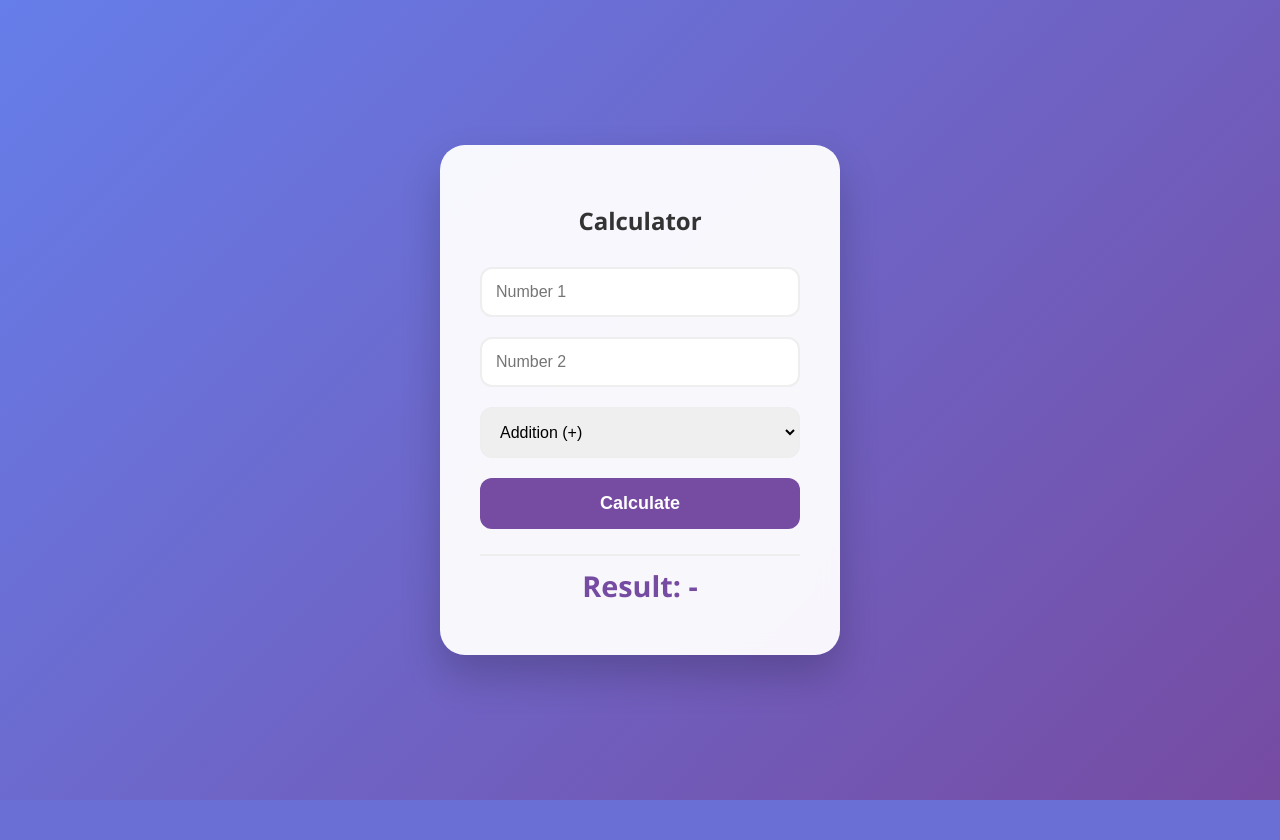
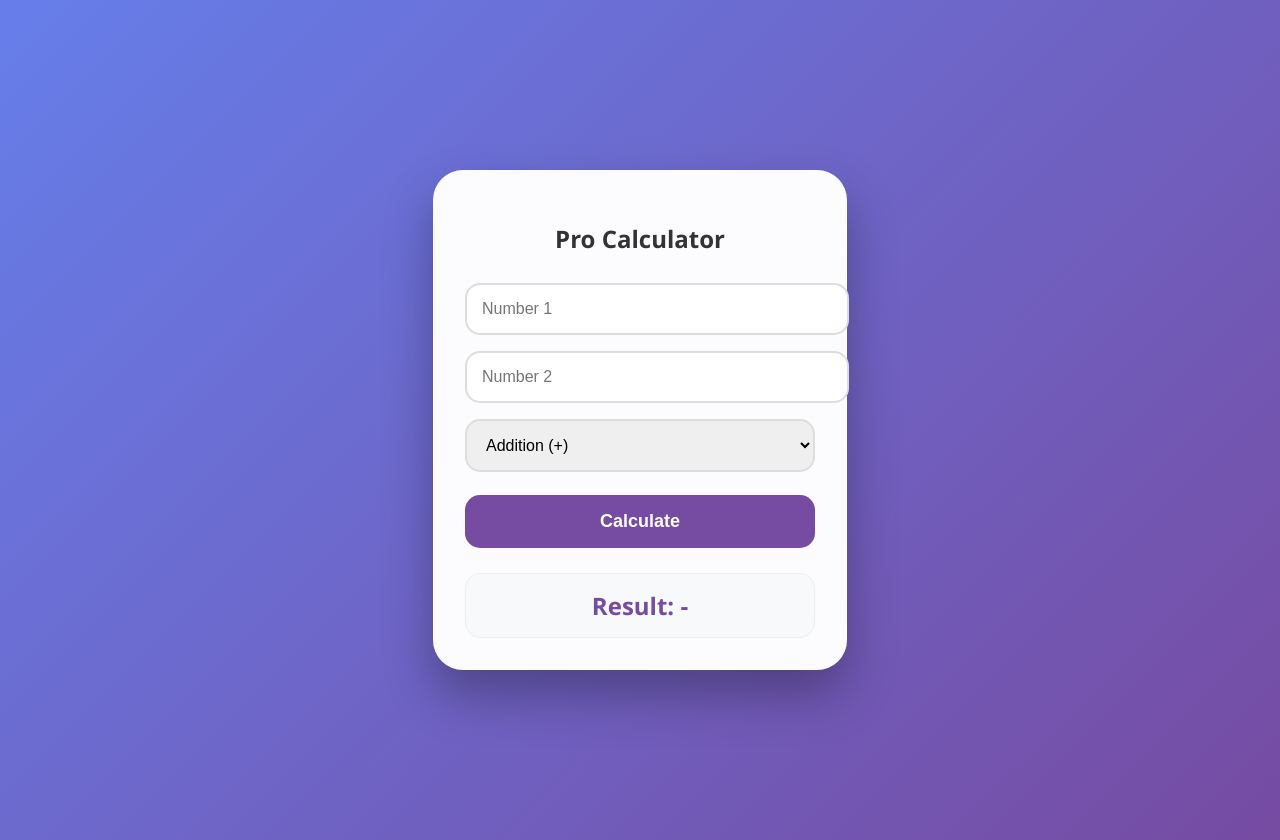
Before and after one commit to upthirahman-yare13/My-calculator, a Flask app: page / in a window 1280 px wide. Before the commit the page ends 800 px from the top, so only its background shows below. Run offline with Flask 3, Linux system fonts and the light colour scheme.

Commit message:
Enhance index.html with PWA and style updates

```diff
--- a/templates/index.html
+++ b/templates/index.html
@@ -2,49 +2,52 @@
 <html lang="en">
 <head>
     <meta charset="UTF-8">
-    <meta name="viewport" content="width=device-width, initial-scale=1.0">
+    <meta name="viewport" content="width=device-width, initial-scale=1.0, maximum-scale=1.0, user-scalable=no">
     <title>Pro Calculator</title>
-    <!-- PWA Settings -->
+    <!-- PWA Link-yada -->
     <link rel="manifest" href="/manifest.json">
+    <link rel="icon" href="/icon.png" type="image/png">
     <link rel="apple-touch-icon" href="/icon.png">
+    <meta name="theme-color" content="#764ba2">
+
     <style>
         body {
-            font-family: 'Segoe UI', Tahoma, Geneva, Verdana, sans-serif;
+            font-family: 'Segoe UI', Roboto, sans-serif;
             background: linear-gradient(135deg, #667eea 0%, #764ba2 100%);
             display: flex; justify-content: center; align-items: center;
-            height: 100vh; margin: 0;
+            min-height: 100vh; margin: 0; padding: 20px;
         }
         .calc-card {
-            background: rgba(255, 255, 255, 0.95);
-            padding: 2.5rem;
-            border-radius: 25px;
-            box-shadow: 0 20px 40px rgba(0,0,0,0.2);
-            width: 320px;
-            text-align: center;
-            backdrop-filter: blur(10px);
+            background: rgba(255, 255, 255, 0.98);
+            padding: 2rem; border-radius: 30px;
+            box-shadow: 0 25px 50px rgba(0,0,0,0.3);
+            width: 100%; max-width: 350px; text-align: center;
         }
-        h2 { color: #333; margin-bottom: 20px; }
+        h2 { color: #333; margin-bottom: 20px; font-weight: 700; }
         input, select {
-            width: 100%; padding: 14px; margin: 10px 0;
-            border: 2px solid #eee; border-radius: 12px;
-            font-size: 16px; box-sizing: border-box;
+            width: 100%; padding: 15px; margin: 8px 0;
+            border: 2px solid #ddd; border-radius: 15px;
+            font-size: 16px; outline: none; transition: 0.3s;
         }
+        input:focus { border-color: #764ba2; }
         button {
-            width: 100%; padding: 15px; margin-top: 10px;
+            width: 100%; padding: 16px; margin-top: 15px;
             background: #764ba2; color: white; border: none;
-            border-radius: 12px; font-size: 18px; font-weight: bold;
+            border-radius: 15px; font-size: 18px; font-weight: bold;
             cursor: pointer; transition: 0.3s;
         }
-        button:hover { background: #5a377d; transform: translateY(-2px); }
+        button:active { transform: scale(0.98); }
         #res {
-            font-size: 1.8rem; font-weight: bold; color: #764ba2;
-            margin-top: 25px; padding: 10px; border-top: 2px solid #eee;
+            font-size: 1.5rem; font-weight: 700; color: #764ba2;
+            margin-top: 25px; padding: 15px; background: #f8f9fa;
+            border-radius: 15px; border: 1px solid #eee;
         }
     </style>
 </head>
 <body>
+
     <div class="calc-card">
-        <h2>Calculator</h2>
+        <h2>Pro Calculator</h2>
         <input type="number" id="num1" placeholder="Number 1">
         <input type="number" id="num2" placeholder="Number 2">
         <select id="op">
@@ -62,7 +65,7 @@
             const btn = document.getElementById('calcBtn');
             const resDiv = document.getElementById('res');
 
-            btn.innerText = "Calculating...";
+            btn.innerText = "Processing...";
             btn.disabled = true;
 
             const data = {
@@ -78,9 +81,14 @@
                     body: JSON.stringify(data)
                 });
                 const res = await response.json();
-                resDiv.innerText = "Result: " + (res.result ?? res.error);
+
+                if (response.ok) {
+                    resDiv.innerText = "Result: " + res.result;
+                } else {
+                    resDiv.innerText = "Error: " + (res.error || "Failed");
+                }
             } catch (err) {
-                resDiv.innerText = "Error!";
+                resDiv.innerText = "Check Connection!";
             } finally {
                 btn.innerText = "Calculate";
                 btn.disabled = false;
```
